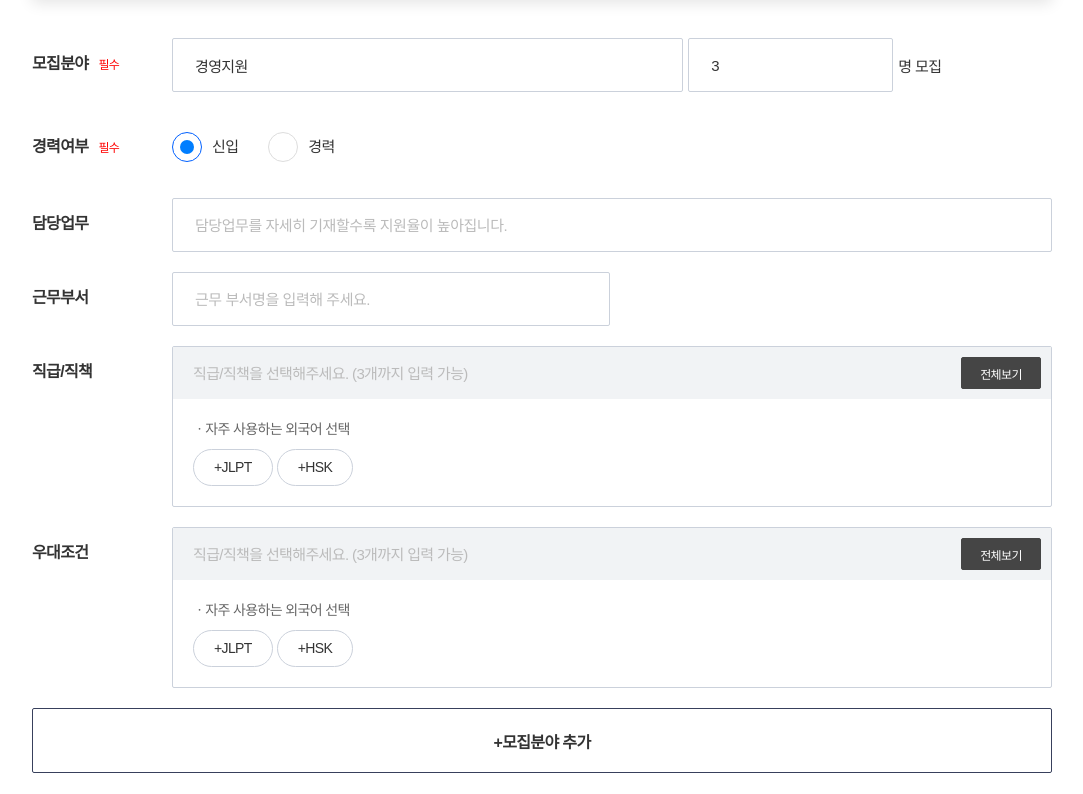
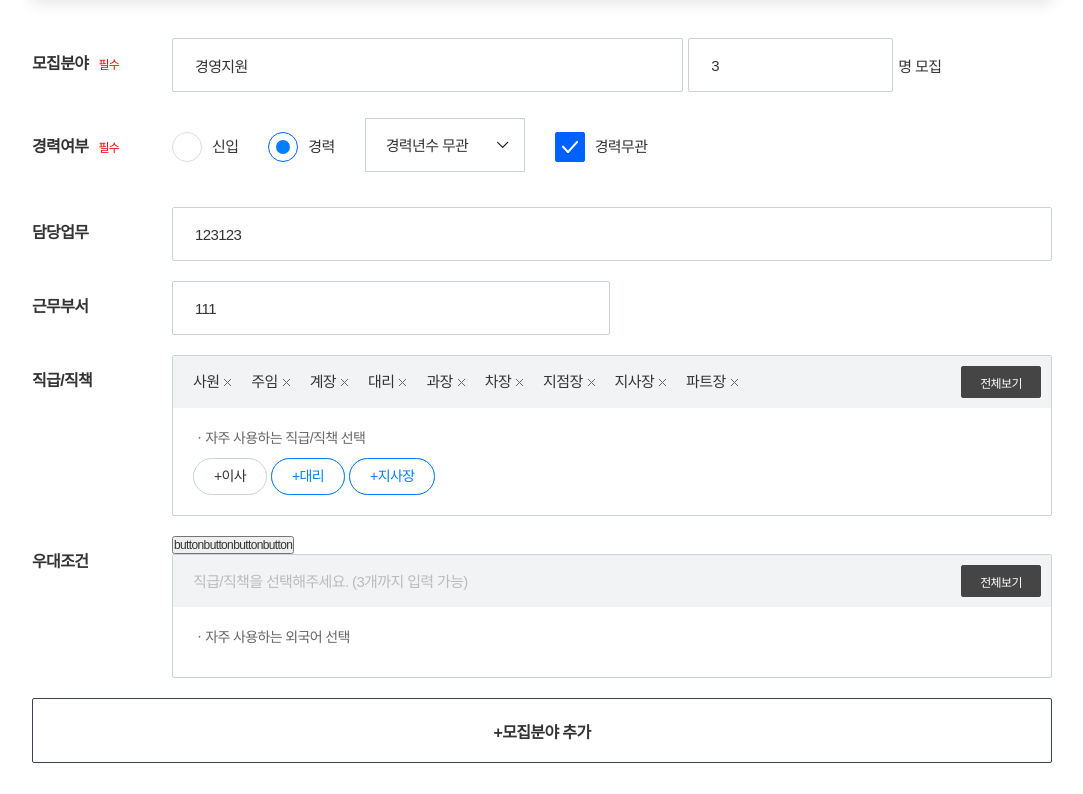
Before and after one commit to leemheeje/career_jobpost, a React (Create React App) app in the folder my-app/: page / in a window 1280 px wide. Shown: the part 526-1320 px from the top of the page, without its empty margins (98-1181 px from the left). Built offline with nearby package versions, Linux system fonts and the light colour scheme.

Commit message:
모집요강 중

```diff
--- /dev/null
+++ b/my-app/src/api/grade.js
@@ -0,0 +1,45 @@
+const Grade = {
+	position: [
+		{ "title": "사원", "code": "POS001" },
+		{ "title": "주임", "code": "POS002" },
+		{ "title": "계장", "code": "POS003" },
+		{ "title": "대리", "code": "POS004" },
+		{ "title": "과장", "code": "POS005" },
+		{ "title": "차장", "code": "POS006" },
+		{ "title": "부장", "code": "POS007" },
+		{ "title": "책임매니저", "code": "POS008" },
+		{ "title": "매니저", "code": "POS009" },
+		{ "title": "임원", "code": "POS010" },
+		{ "title": "감사", "code": "POS011" },
+		{ "title": "이사", "code": "POS012" },
+		{ "title": "상무", "code": "POS013" },
+		{ "title": "전무", "code": "POS014" },
+		{ "title": "부사장", "code": "POS015" },
+		{ "title": "사장", "code": "POS016" },
+		{ "title": "연구원", "code": "POS017" },
+		{ "title": "주임연구원", "code": "POS018" },
+		{ "title": "선임연구원", "code": "POS019" },
+		{ "title": "책임연구원", "code": "POS020" },
+		{ "title": "수석연구원", "code": "POS021" },
+		{ "title": "연구소장", "code": "POS022" },
+		{ "title": "면접후결정", "code": "POS023" }
+	],
+	responsibilitie: [
+		{ "title": "팀원", "code": "RES001" },
+		{ "title": "팀장", "code": "RES002" },
+		{ "title": "실장", "code": "RES003" },
+		{ "title": "총무", "code": "RES004" },
+		{ "title": "지점장", "code": "RES005" },
+		{ "title": "지사장", "code": "RES006" },
+		{ "title": "파트장", "code": "RES007" },
+		{ "title": "그룹장", "code": "RES008" },
+		{ "title": "센터장", "code": "RES009" },
+		{ "title": "책임매니저", "code": "RES010" },
+		{ "title": "매니저", "code": "RES011" },
+		{ "title": "본부장", "code": "RES012" },
+		{ "title": "사업부장", "code": "RES013" },
+		{ "title": "원장", "code": "RES014" },
+		{ "title": "국장", "code": "RES015" },
+	]
+}
+export default Grade
--- /dev/null
+++ b/my-app/src/api/index.js
@@ -0,0 +1 @@
+export {default as GRADE} from './grade'
--- a/my-app/src/components/Selected.js
+++ b/my-app/src/components/Selected.js
@@ -7,7 +7,6 @@ const Selected = ({
 }) => {
 	return (
 		<>
-			{/* wrapping ?? classname fbOriStvsArea */}
 			<MSelected className="fboTpsw">
 				<span className="wlbwx">{children}</span>
 				<button className="wlbde" title="삭제" {...props}></button>
@@ -15,6 +14,22 @@ const Selected = ({
 		</>
 	);
 }
+
+export const SelectedWrapping = ({children}) => {
+	return (
+		<MfbOriStvsArea className='fbOriStvsArea clearfix'>
+			{children}
+		</MfbOriStvsArea>
+	)
+}
+
+const MfbOriStvsArea = styled('div',{
+	"min-height": "52px",
+    "padding": "11px 20px 11px",
+	"& .fboTpsw":{
+		float: 'left',
+	}
+})
 
 const MSelected = styled('div', {
 	"text-align": "left",
--- a/my-app/src/components/Tag.js
+++ b/my-app/src/components/Tag.js
@@ -4,6 +4,7 @@ import { styled } from 'components/styles/stitches.config';
 
 export const Tag = ({
 	children,
+	label,
 	...props
 }) => {
 	return (
@@ -13,11 +14,11 @@ export const Tag = ({
 					?
 					<>
 						<input type="checkbox" {...props} />
-						<span className="lb">{children}</span>
+						<span className="lb">{label || children}</span>
 					</>
 					:
 					<>
-						{children}
+						{label || children}
 					</>
 			}
 
@@ -76,7 +77,7 @@ const MTag = styled('label', {
 	"position": "relative",
 	"margin-right": "4px",
 	"margin-bottom": "10px",
-	"button&":{
+	"button&": {
 		"border-color": "#454545",
 		"background-color": "#454545",
 		"color": "#fff",
--- a/my-app/src/jobposts/Jobpost_Recruitment.js
+++ b/my-app/src/jobposts/Jobpost_Recruitment.js
@@ -2,12 +2,15 @@ import React, { useEffect, useState } from 'react';
 import Section from 'components/Section';
 import FormLayout from 'jobposts/components/Form_Layout';
 import RecruitDuplicate, { RecruitDuplicateStatubar, RecruitDuplicateListsGroup, RecruitDuplicateLists } from 'jobposts/components/Recruit_Duplicate';
-import { SortWrapping, Sorted, FavSorted } from 'jobposts/components/Sort_Layout';
+import { SortWrapping, Sorted, FavSorted, SortTooltip } from 'jobposts/components/Sort_Layout';
 import Row from 'components/Row';
 import Colum from 'components/Colum';
 import Text from 'components/Text';
 import Select from 'components/Select';
+import Selected, { SelectedWrapping } from 'components/Selected';
 import { Input, Checkbox, Radio } from 'components/Input';
+import { GRADE } from 'api';
+import { Tag, TagGroup } from 'components/Tag';
 
 const career_gubun = [
 	{
@@ -19,6 +22,7 @@ const career_gubun = [
 		value: '99',
 	}
 ];
+
 const Jobpost_Recruitment = () => {
 
 	//경력여부
@@ -26,19 +30,59 @@ const Jobpost_Recruitment = () => {
 		{
 			mozip_nm: '경영지원', //모집분야 명
 			mozip_length: '3', //모집인원
-			is_career: '1', //신입=1/경력=99
+			is_career: '99', //신입=1/경력=99
+			career_rang: '99', //경력년수
+			task_required: '123123', //담당업무
+			work_part: '111', //근무부서
+			grade_position: [
+				{ "title": "사원", "code": "POS001" },
+				{ "title": "주임", "code": "POS002" },
+				{ "title": "계장", "code": "POS003" },
+				{ "title": "대리", "code": "POS004" },
+				{ "title": "과장", "code": "POS005" },
+				{ "title": "차장", "code": "POS006" },
+			], //모집분야>직급
+			grade_responsibilitie: [
+				{ "title": "지점장", "code": "RES005" },
+				{ "title": "지사장", "code": "RES006" },
+				{ "title": "파트장", "code": "RES007" },
+			], //모집분야>직책
+			grade_fav_list: [
+				{ "title": "이사", "code": "POS012" },
+				{ "title": "대리", "code": "POS004" },
+				{ "title": "지사장", "code": "RES006" },
+			] //모집분야>직급/직책>자주찾는직급
 		},
 	]);
+	const [gradeSelTooltip, setGradeSelTooltip] = useState(false);
+
+	let car_array = (() => {
+		let _v = [];
+		for (let i = 1; i <= 20; i++) {
+			_v.push(i);
+		}
+		return _v;
+	})();
+	useEffect(() => {
+	}, [data])
 
 
-	useEffect(() => {
-		console.log(123123);
-	}, [data])
+	const handlerDataSprtMerge = (value = '', name = '', key = 0, isN = false) => {
+		let _data = [...data];
+		if (typeof _data[key][name] === 'object') {
+			if (!isN) {
+				_data[key][name] = [..._data[key][name], ...value];
+			} else {
+				_data[key][name] = value;
+			}
+		} else {
+			_data[key][name] = value;
+		}
+		console.log(_data);
+		setdata(_data);
+	}
+	const handlerDataSprtDelete = (value = '', name = '', key = 0) => {
 
-	const handlerMozipNm = (event, key) => {
-		let _data = [...data];
-		_data[key]['mozip_nm'] = event.target.value;
-		setdata(_data);
 	}
 
 	const handlerMozipLength = (event) => {
@@ -47,11 +91,12 @@ const Jobpost_Recruitment = () => {
 			_target.value = 0;
 		}
 	}
-	const handlerCarrerGubun = (event, key) => {
-		let _data = [...data];
-		_data[key]['is_career'] = event.target.value;
-		setdata(_data);
+
+	const handlerTagCallback = event => {
+		console.log(event.target);
 	}
+
+
 
 	return (
 		<Section title="모집분야" stitle="어떤 업무를 담당할 인재를 채용하시나요?">
@@ -63,12 +108,12 @@ const Jobpost_Recruitment = () => {
 							<FormLayout label="모집분야" className="required MT40">
 								<Row>
 									<Colum col7>
-										<Input type="text" defaultValue={item.mozip_nm} onChange={event => handlerMozipNm(event, key)} placeholder="EX) RD, 경영지원" />
+										<Input type="text" name="mozip_nm" value={item.mozip_nm} onChange={event => handlerDataSprtMerge(event.target.value, 'mozip_nm', key)} placeholder="EX) RD, 경영지원" />
 									</Colum>
 									<Colum col00>
 										<Row alignItemsCenter>
 											<Colum col00>
-												<Input className="inline" defaultValue={item.mozip_length} onBlur={event => handlerMozipLength(event)} type="number" placeholder="모집인원" />
+												<Input name="mozip_length" className="inline" defaultValue={item.mozip_length} onBlur={event => handlerMozipLength(event)} type="number" placeholder="모집인원" />
 											</Colum>
 											<Colum col00>
 												<Text>명 모집</Text>
@@ -83,11 +128,11 @@ const Jobpost_Recruitment = () => {
 										career_gubun.map((res, index) => (
 											<Colum col00 className='MR25' key={index}>
 												<Radio
-													name={`isCareer${key}`}
+													name={`is_career${key}`}
 													value={res.value}
 													label={res.title}
 													defaultChecked={item.is_career === res.value}
-													onChange={event => handlerCarrerGubun(event, key)}
+													onChange={event => handlerDataSprtMerge(event.target.value, 'is_career', key)}
 												/>
 											</Colum>
 										))
@@ -96,15 +141,15 @@ const Jobpost_Recruitment = () => {
 										item.is_career === '99' &&
 										<>
 											<Colum col00 className='MR25'>
-												<Select defaultValue='' css={
+												<Select name='career_rang' value={item.career_rang} css={
 													{
 														width: 160,
 														marginTop: -14
 													}
-												}>
+												} onChange={event => handlerDataSprtMerge(event.target.value, 'career_rang', key)}>
 													<option value=''>년수선택</option>
 													{
-														[1, 2, 3].map((item, key) => (
+														car_array.map((item, key) => (
 															<option key={key} value={item}>{item}년</option>
 														))
 													}
@@ -113,7 +158,11 @@ const Jobpost_Recruitment = () => {
 												</Select>
 											</Colum>
 											<Colum col00 className='MR25'>
-												<Checkbox label="경력무관" />
+												<Checkbox label="경력무관" value="99" checked={item.career_rang === '99'} onChange={event => (
+													event.target.checked
+														? handlerDataSprtMerge(event.target.value, 'career_rang', key)
+														: handlerDataSprtMerge('', 'career_rang', key)
+												)} />
 											</Colum>
 										</>
 
@@ -124,24 +173,106 @@ const Jobpost_Recruitment = () => {
 							<FormLayout label="담당업무" className="MT35">
 								<Row>
 									<Colum col12>
-										<Input type="text" placeholder="담당업무를 자세히 기재할수록 지원율이 높아집니다." />
+										<Input type="text" name="task_required" defaultValue={item.task_required} placeholder="담당업무를 자세히 기재할수록 지원율이 높아집니다." />
 									</Colum>
 								</Row>
 							</FormLayout>
 							<FormLayout label="근무부서">
 								<Row>
 									<Colum col6>
-										<Input type="text" placeholder="근무 부서명을 입력해 주세요." />
+										<Input type="text" name="work_part" defaultValue={item.work_part} placeholder="근무 부서명을 입력해 주세요." />
 									</Colum>
 								</Row>
 							</FormLayout>
 							<FormLayout label='직급/직책'>
+
+
 								<SortWrapping>
-									<Sorted />
-									<FavSorted />
+									<Sorted
+										nullmsg="직급/직책을 선택해주세요. (3개까지 입력 가능)"
+										onClickAnthButton={() => setGradeSelTooltip(true)}
+									>
+										{
+											(item.grade_position.length || item.grade_responsibilitie.length)
+											&&
+											<SelectedWrapping>
+												{
+													item.grade_position.map((item, key) => item && <Selected key={key}>{item.title}</Selected>)
+												}
+												{
+													item.grade_responsibilitie.map((item, key) => item && <Selected key={key}>{item.title}</Selected>)
+												}
+											</SelectedWrapping>
+										}
+										{
+											gradeSelTooltip && <SortTooltip sortdata={[
+												{
+													"label": "직급",
+													"content": GRADE.position.map(({ title, code }, _key) => (
+														<Checkbox size="sm" key={_key} label={title} name={code} value={code} defaultChecked={
+															item.grade_position.find((o) => o.code === code)
+														} onChange={event => {
+															if (event.target.checked) {
+																handlerDataSprtMerge([{ "title": title, "code": code }], 'grade_position', key)
+															} else {
+																handlerDataSprtMerge(item.grade_position.map((o) => (
+																	o.code !== code && o
+																)), 'grade_position', key, true)
+															}
+														}} />
+													))
+												},
+												{
+													"label": "직책",
+													"content": GRADE.responsibilitie.map(({ title, code }, _key) => (
+														<Checkbox size="sm" key={_key} label={title} name={code} value={code} defaultChecked={
+															item.grade_responsibilitie.find((o) => o.code === code)
+														} onChange={event => {
+															if (event.target.checked) {
+																handlerDataSprtMerge([{ "title": title, "code": code }], 'grade_responsibilitie', key)
+															} else {
+																handlerDataSprtMerge(item.grade_responsibilitie.map((o) => (
+																	o.code !== code && o
+																)), 'grade_responsibilitie', key, true)
+															}
+														}} />
+													))
+												}
+											]} onClickCancelButton={() => setGradeSelTooltip(false)} onClickConfirmButton={() => setGradeSelTooltip(false)} />
+										}
+									</Sorted>
+
+
+
+									<FavSorted title="자주 사용하는 직급/직책 선택">
+										<TagGroup>
+											{
+												item.grade_fav_list.map(({ title, code }, key) => (
+													<Tag key={key} label={`+${title}`} name={code} defaultChecked={
+														item.grade_position.find((o) => o.code === code) || item.grade_responsibilitie.find((o) => o.code === code)
+													} onChange={event => {
+														if (event.target.checked) {
+															handlerDataSprtMerge([{ "title": title, "code": code }], 'grade_position', key)
+															//handlerDataSprtMerge([{ "title": title, "code": code }], 'grade_responsibilitie', key)
+														} else {
+															handlerDataSprtMerge(item.grade_position.map((o) => (
+																o.code !== code && o
+															)), 'grade_position', key, true)
+														}
+													}} />
+												))
+											}
+										</TagGroup>
+									</FavSorted>
 								</SortWrapping>
+
+
+
+
 							</FormLayout>
 							<FormLayout label='우대조건'>
+								<button onClick={() => handlerDataSprtMerge([{ "title": "전무", "code": "POS014" }], 'grade_position', key)}>buttonbuttonbuttonbutton</button>
+								{/* <button onClick={()=>handlerDataSprtMerge('asdf', 'mozip_nm', key)}>buttonbuttonbuttonbutton</button> */}
 								<SortWrapping>
 									<Sorted />
 									<FavSorted />
@@ -156,28 +287,5 @@ const Jobpost_Recruitment = () => {
 	);
 }
 
-const CareerGubun = ({
-	key,
-	item,
-	...props
-}) => {
-	const career_gubun = [
-		{
-			title: '신입',
-			value: 1,
-		},
-		{
-			title: '경력',
-			value: 99,
-		}
-	];
-	return (
-		career_gubun.map((res, index) => (
-			<Colum col00 className='MR25' key={index}>
-				<Radio name={`isCareer${key}`} value={res.value} label={res.title} defaultChecked={item.is_career === res.value} {...props} />
-			</Colum>
-		))
-	)
-}
 
 export default Jobpost_Recruitment;
--- a/my-app/src/jobposts/components/Sort_Layout.js
+++ b/my-app/src/jobposts/components/Sort_Layout.js
@@ -1,7 +1,6 @@
 import React from 'react';
 import { styled } from 'components/styles/stitches.config';
 import Button from 'components/Button';
-import { Tag, TagGroup } from 'components/Tag';
 
 export const SortWrapping = ({
 	children,
@@ -17,82 +16,70 @@ export const SortWrapping = ({
 
 export const Sorted = ({
 	children,
+	nullmsg = '직급/직책을 선택해주세요. (3개까지 입력 가능)',
+	onClickAnthButton = () => { },
+	buttonTitle = '전체보기',
 	...props
 }) => {
+	const handlerAnthButton = (event) => {
+		onClickAnthButton(event);
+	}
 	return (
 		<>
 			<MSorted className="tmATInn">
-				{/* 선택된영역이있을때:S */}
-				{children}
-				{/* 선택된영역이있을때:E */}
-				{/* 선택된영역이없을때:S */}
-				<div className="tmNulIns">직급/직책을 선택해주세요. (3개까지 입력 가능)</div>
-				{/* 선택된영역이없을때:E */}
-				{/* <Sort_Tooltip /> */}
+				{children || (<div className="tmNulIns">{nullmsg}</div>)}
 			</MSorted>
 			<div className="btnwArea">
-				<Button size="sm">전체보기</Button>
+				<Button size="sm" onClick={(event) => handlerAnthButton(event)}>{buttonTitle}</Button>
 			</div>
 		</>
 	)
 }
 
-export const Sort_Tooltip = ({
+export const SortTooltip = ({
+	onClickCancelButton = () => { },
+	onClickConfirmButton = () => { },
+	onChangeCheckbox = () => { },
+	sortdata = [],
 	...props
 }) => {
 	return (
 		<MSortTooltip className='jbChikTotiArea'>
 			<div className="jbcGlInners">
 				<div className="jbcHdAec">
-					<div className="colst w5">
+					{
+						sortdata.map(({ label }, key) => (
+							<div className="colst w5" key={key}>
 								<div className="intxs">
-							<span className="int">직급</span>
+									<span className="int">{label}</span>
 								</div>
 							</div>
-					<div className="colst w5">
-						<div className="intxs">
-							<span className="int">직책</span>
-						</div>
-					</div>
+						))
+					}
 				</div>
 				<div className='jbcCtAec'>
-					<div className='colst w5'>
+					{
+						sortdata.map(({ content }, key) => (
+							<div className='colst w5' key={key}>
 								<div className='jbcDepArea'>
 									{/* foreach:S */}
-							<div className='colst w3'>
-
-								<div className="jbForm sm">
-									<label>
-										<input type="checkbox" />
-										<span className="lb">사원</span>
-									</label>
+									{
+										content.map((item, k) => (
+											<div className='colst w3' key={k}>
+												{item}
 											</div>
-
-							</div>
+										))
+									}
 									{/* foreach:E */}
 								</div>
 							</div>
-					<div className='colst w5'>
-						<div className='jbcDepArea'>
-							{/* foreach:S */}
-							<div className='colst w3'>
-
-								<div className="jbForm sm">
-									<label>
-										<input type="checkbox" />
-										<span className="lb">사원</span>
-									</label>
-								</div>
-
-							</div>
-							{/* foreach:E */}
-						</div>
-					</div>
+						))
+					}
 				</div>
 				<div className="jbcBtAec">
 					<div className="btwGrs">
-						<Button size="md" className="outline">취소</Button>
-						<Button size="md">확인</Button>
+						<Button size="md" className="outline" onClick={() => onClickCancelButton()}>취소</Button>
+						<Button size="md" onClick={() => onClickConfirmButton()}>확인</Button>
 					</div>
 				</div>
 			</div>
@@ -100,15 +87,25 @@ export const Sort_Tooltip = ({
 	)
 }
 
-export const FavSorted = ({ ...props }) => {
+export const FavSorted = ({
+	children,
+	title = '자주 사용하는 외국어 선택',
+	onClickTagCallback,
+	...props
+}) => {
 	return (
 		<MFavSorted className="useBtArea">
-			<span className="tpwLabs">자주 사용하는 외국어 선택</span>
-			<TagGroup className="MT10">
+			<span className="tpwLabs">{title}</span>
+			<div className='MT10'>
+				{/* <TagGroup className="MT10">
 				{
-					['+JLPT', '+HSK'].map((item, index) => <Tag key={index}>{item}</Tag>)
+					labels.map(({title,code}, index) => <Tag key={index} name={code} checked={
+
+					} onChange={(event) => handlerTagCallback(event)}>+{title}</Tag>)
 				}
-			</TagGroup>
+			</TagGroup> */}
+				{children}
+			</div>
 		</MFavSorted>
 	)
 }
```
Lines whose indentation alone changed are shown as unchanged.
